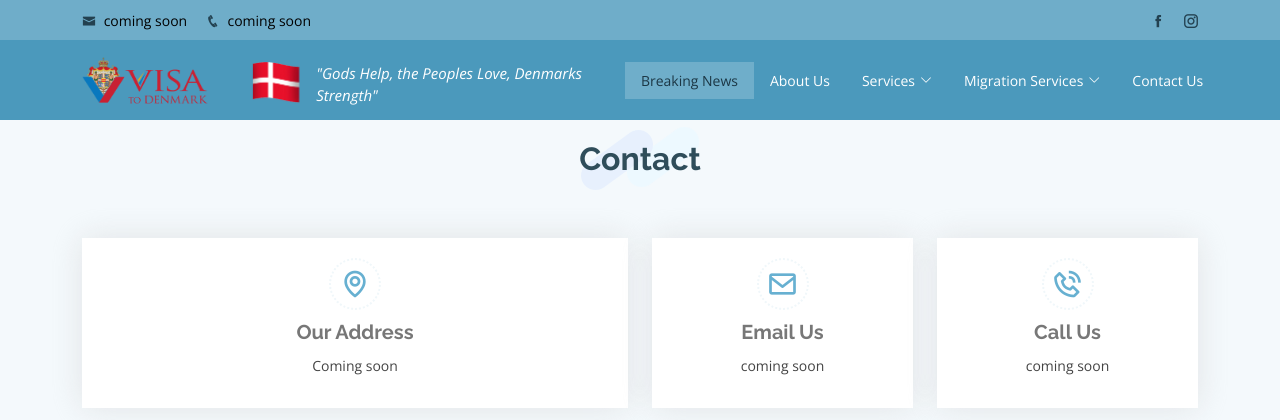
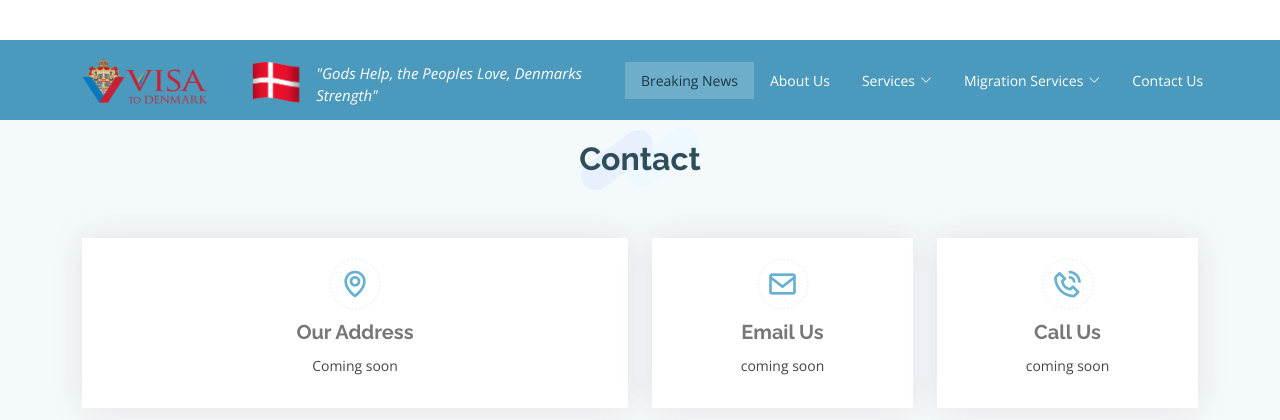
Before and after one commit to Unisight-Technologies/visa-to-denmark, a Django app: page /contact/ in a window 1280 px wide. Shown: the top 420 px of the page. Run offline with Django 3.2, Linux system fonts and the light colour scheme; some libraries are stand-ins or nearby versions.

Commit message:
Disabled topbar temporary

```diff
--- a/visa_to_denmark_app/templates/base.html
+++ b/visa_to_denmark_app/templates/base.html
@@ -47,20 +47,19 @@
 </head>
 
 
-<div id="topbar" class="d-none d-lg-flex align-items-center fixed-top ">
+<!-- <div id="topbar" class="d-none d-lg-flex align-items-center fixed-top ">
       <div class="container d-flex">
         <div class="contact-info mr-auto">
           <i class="icofont-envelope" style="color:#234150"></i> <a href="#">coming soon</a>
           <i class="icofont-phone" style="color:#234150"></i> <a> coming soon</a>
         </div>
         <div class="social-links">
-          <!-- <a href="#" class="twitter"><i class="icofont-twitter"></i></a> -->
           <a href="#" class="facebook"><i class="icofont-facebook" style="color:#234150"></i></a>
           <a href="#" class="instagram"><i class="icofont-instagram" style="color:#234150"></i></a>
 
         </div>
       </div>
-    </div>
+    </div> -->
 
 
 
```
